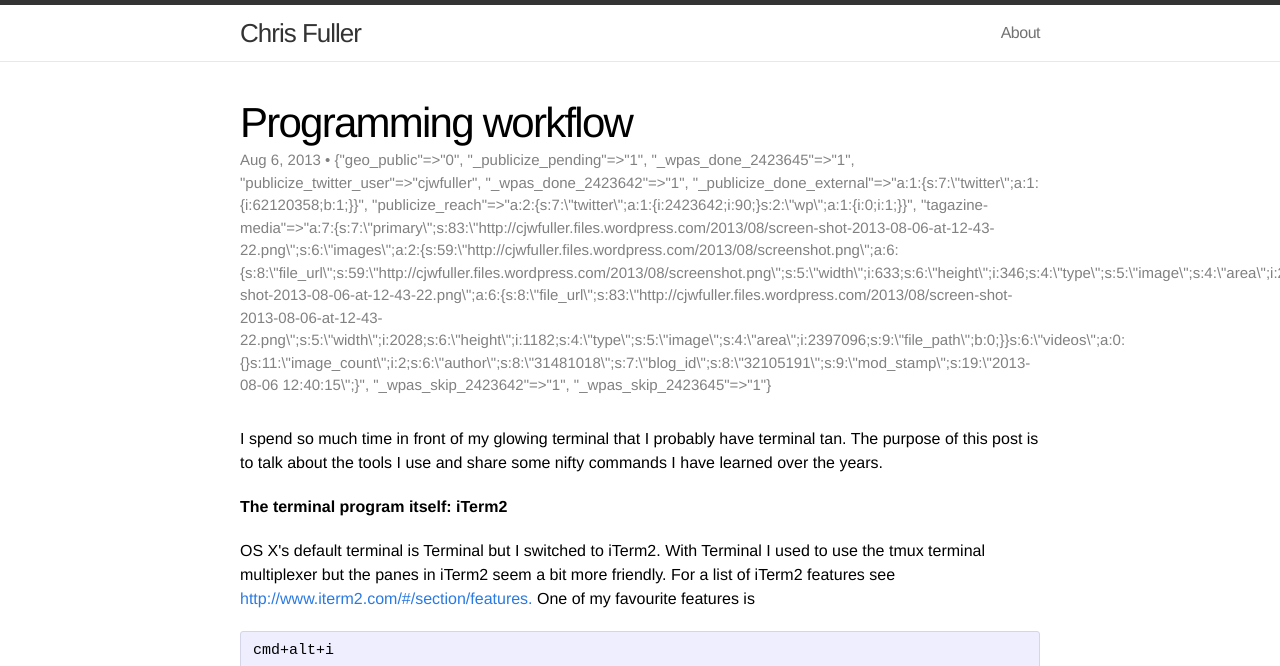
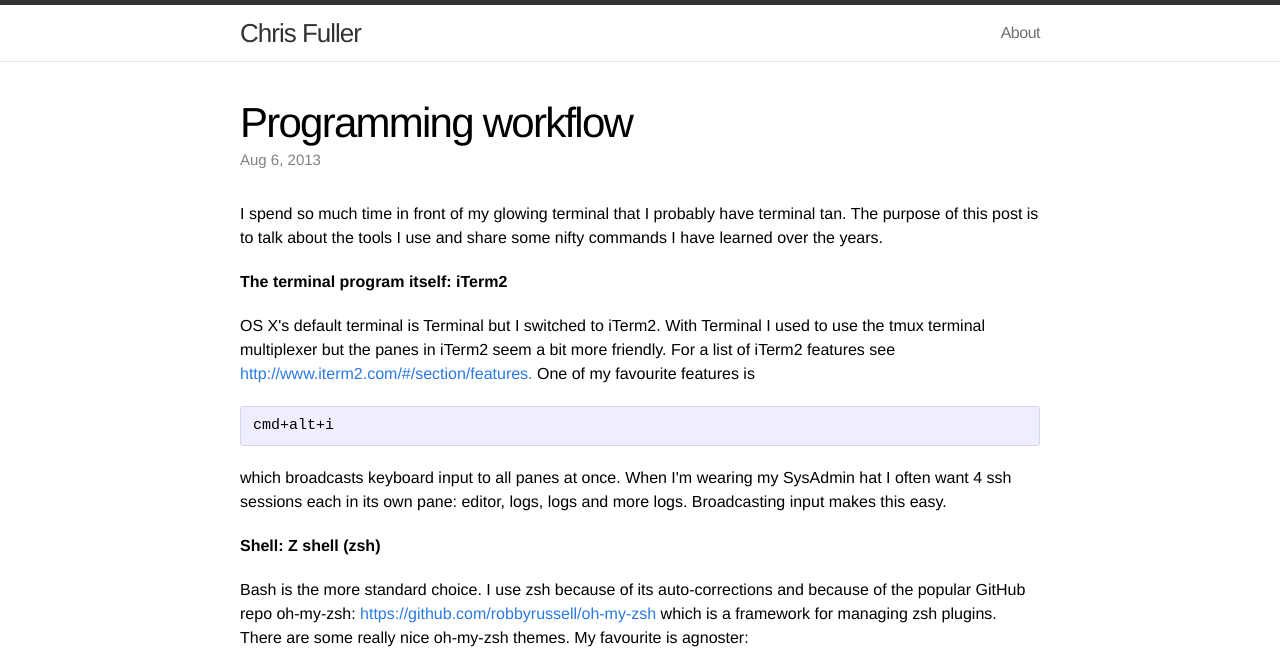
Before and after one commit to cjwfuller/cjwfuller.github.io, a Jekyll site: the page built from _posts/2013-08-06-programming-workflow.html, in a window 1280 px wide and 900 px high, cut to the strip 0-666 px from the top of the window. Built offline with Jekyll 4.4.1, drawn with Linux system fonts in a browser that asks for light colours.

Commit message:
remove unwanted meta data
not interested in the meta data and it shows up in the posts

```diff
--- a/_posts/2013-08-06-programming-workflow.html
+++ b/_posts/2013-08-06-programming-workflow.html
@@ -11,17 +11,6 @@ status: publish
 type: post
 published: true
 meta:
-  geo_public: '0'
-  _publicize_pending: '1'
-  _wpas_done_2423645: '1'
-  publicize_twitter_user: cjwfuller
-  _wpas_done_2423642: '1'
-  _publicize_done_external: a:1:{s:7:"twitter";a:1:{i:62120358;b:1;}}
-  publicize_reach: a:2:{s:7:"twitter";a:1:{i:2423642;i:90;}s:2:"wp";a:1:{i:0;i:1;}}
-  tagazine-media: a:7:{s:7:"primary";s:83:"http://cjwfuller.files.wordpress.com/2013/08/screen-shot-2013-08-06-at-12-43-22.png";s:6:"images";a:2:{s:59:"http://cjwfuller.files.wordpress.com/2013/08/screenshot.png";a:6:{s:8:"file_url";s:59:"http://cjwfuller.files.wordpress.com/2013/08/screenshot.png";s:5:"width";i:633;s:6:"height";i:346;s:4:"type";s:5:"image";s:4:"area";i:219018;s:9:"file_path";b:0;}s:83:"http://cjwfuller.files.wordpress.com/2013/08/screen-shot-2013-08-06-at-12-43-22.png";a:6:{s:8:"file_url";s:83:"http://cjwfuller.files.wordpress.com/2013/08/screen-shot-2013-08-06-at-12-43-22.png";s:5:"width";i:2028;s:6:"height";i:1182;s:4:"type";s:5:"image";s:4:"area";i:2397096;s:9:"file_path";b:0;}}s:6:"videos";a:0:{}s:11:"image_count";i:2;s:6:"author";s:8:"31481018";s:7:"blog_id";s:8:"32105191";s:9:"mod_stamp";s:19:"2013-08-06
-    12:40:15";}
-  _wpas_skip_2423642: '1'
-  _wpas_skip_2423645: '1'
 author:
 ---
 <p>I spend so much time in front of my glowing terminal that I probably have terminal tan. The purpose of this post is to talk about the tools I use and share some nifty commands I have learned over the years.</p>
--- a/_posts/2013-08-19-change-directory-after-ssh-login.html
+++ b/_posts/2013-08-19-change-directory-after-ssh-login.html
@@ -10,8 +10,6 @@ status: publish
 type: post
 published: true
 meta:
-  geo_public: '0'
-  _publicize_pending: '1'
 author:
 ---
 <p>When I login to a particular server of mine, I nearly always want to go to a certain directory instead of the default <code>/home/chris</code>.  </p>
--- a/_posts/2013-08-19-number-of-commands-executed-today.html
+++ b/_posts/2013-08-19-number-of-commands-executed-today.html
@@ -11,8 +11,6 @@ status: publish
 type: post
 published: true
 meta:
-  geo_public: '0'
-  _publicize_pending: '1'
 author:
 ---
 <p>I was interested to see how many commands I executed in the current given day.  Solutions for <code>zsh</code> and <code>bash</code> are a little different:</p>
```
Also changed, not shown: _posts/2013-01-19-running-oracles-sql-developer-on-linux-cinnamon-mint.html (+0 -7 lines), _posts/2013-02-04-hello-soap-clientserver-wdsl.html (+0 -10 lines), _posts/2013-08-08-shorthand-for-public-private-and-protected-variables-in-php.html (+0 -8 lines).
